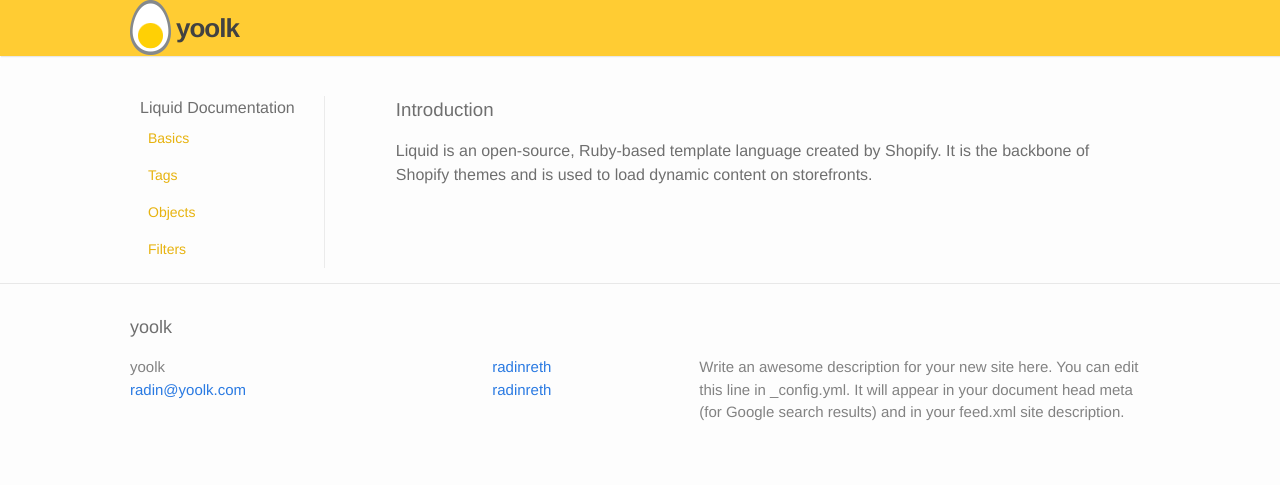
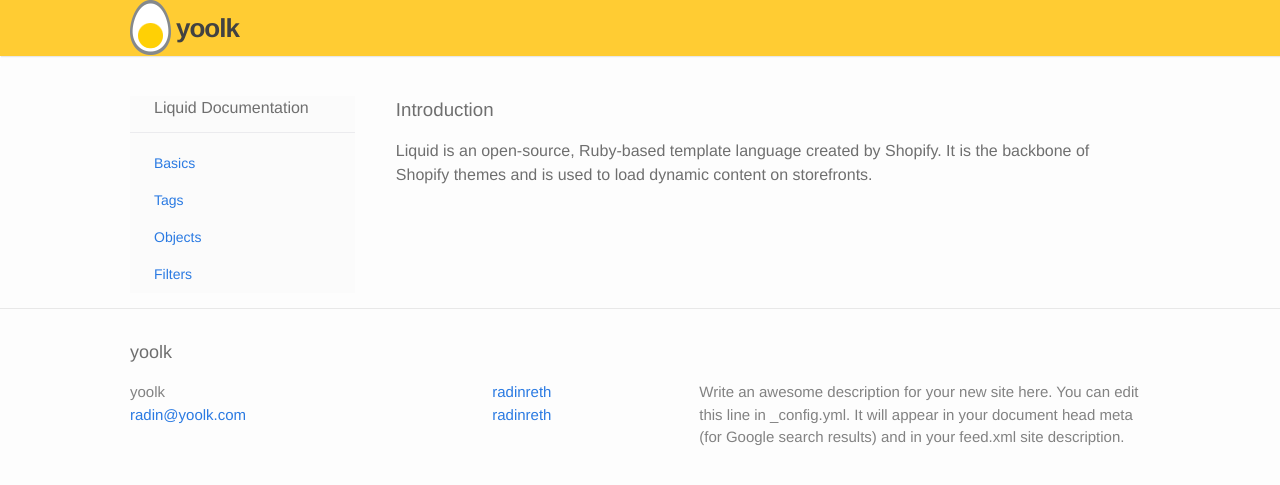
Before and after one commit to yoolk/liquid-documentation, a Jekyll site: the page built from basics/index.html, in a window 1280 px wide. Shown: the top 485 px of the page. Built offline with Jekyll 4.4.1, drawn with Linux system fonts in a browser that asks for light colours.

Commit message:
style new nav structure basic UI

```diff
--- a/_layouts/nav_basics.html
+++ b/_layouts/nav_basics.html
@@ -3,19 +3,19 @@ layout: default
 ---
 <nav class="nav-menu">
   <dl>
-    <dt>Liquid Documentation</dt>
+    <dt class="nav-first-child">Liquid Documentation</dt>
     {% for nav in site.data.navs %}
       {% assign nav_title = nav.title | downcase | prepend: '/' %}
       <dt {% if nav_title == page.dir %} {{'class="active"'}} {% endif %}> <a href="{{ nav_title }}">{{ nav.title }} </a> </dt>
       {% if nav_title == page.dir %}
         <dd>
-          <ul>
-            <li>
+          <ul class="subnav">
+            <li class="subnav-item">
               <a class="" href="{{ nav_title }}">Introduction</a>
             </li>
 
             {% for subcategory in nav.subcategory %}
-              <li>
+              <li class="subnav-item">
                 <a class="{% if false %} {{'active'}} {% endif %}" href="{{subcategory.href | prepend: site.baseurl | prepend: nav_title }}">{{subcategory.name}}</a>
               </li>
             {% endfor %}
--- a/_sass/_layout.scss
+++ b/_sass/_layout.scss
@@ -84,44 +84,77 @@
   margin: 0 auto;
 }
 .nav-menu {
-  width: 19.1175%;
+  width: 22.0588%;
   display: inline-block;
 }
 .nav-menu dl {
-  border-right: 1px solid #EBEBEB;
+  background: #fbfbfb;
 
-  dt:not(.active) {
-    margin-left: 10px;
+  // border-right: 1px solid #EBEBEB;
+  // .nav-first-child {
+
+  // }
+  // dt {
+  //   &:hover:not(.active) {
+  //     background-color: #FFF0C5;
+  //   }
+  // }
+  // dt:not(.active) {
+  //   margin-left: 10px;
+  // }
+  // a {
+  //   font-size: 14px;
+  //   display: block;
+  //   padding: 8px;
+  //   color: #E7B30F;
+  //   text-decoration: none;
+  //   transition: 0.05s;
+  //   }
+  // dd {
+  //   margin-left: 15px;
+  //   a { color: #333; }
+  //   border-left: 1px solid #ccc;
+  //   ul {
+  //     list-style-type: none;
+  //     margin: 15px 0;
+  //     padding: 0;
+  //     li{
+  //       a {
+  //         padding: 4px;
+  //       }
+  //       &:hover {
+  //         background-color: #FFB848;
+  //       }
+  //     }
+  //   }
+  // }
+  dt a {
+    display: block;
+    padding: 8px 24px;
   }
-  dd {
-    margin-left: 15px;
-    a { color: #333; }
-    border-left: 1px solid #ccc;
-    ul {
-      list-style-type: none;
-      margin: 0;
-      padding: 0;
-      li:hover {
-        border-left: 2px solid orange;
-      }
-    }
+  .subnav {
+    list-style-type: none;
+    margin: 10px 24px;
+    border-left: 1px solid #ebebee;
   }
   a {
     font-size: 14px;
-    display: block;
-    padding: 8px;
-    color: #E7B30F;
     text-decoration: none;
-    transition: 0.05s;
-    &:hover:not(.active) {
-      background-color: #FFF0C5;
-    }
   }
 }
 
-.active {
-  color: #fff !important;
-  background-color: #FFCC33;
+// .active a {
+//   color: #fff !important;
+//   background-color: #FFCC33;
+// }
+.nav-first-child {
+  padding: 0 24px 12px;
+  margin-bottom: 12px;
+  border-bottom: 1px solid #ebebee;
+}
+.subnav-item a {
+  padding: 8px 24px;
+  display: block;
 }
 .content {
   width: 71%;
```
